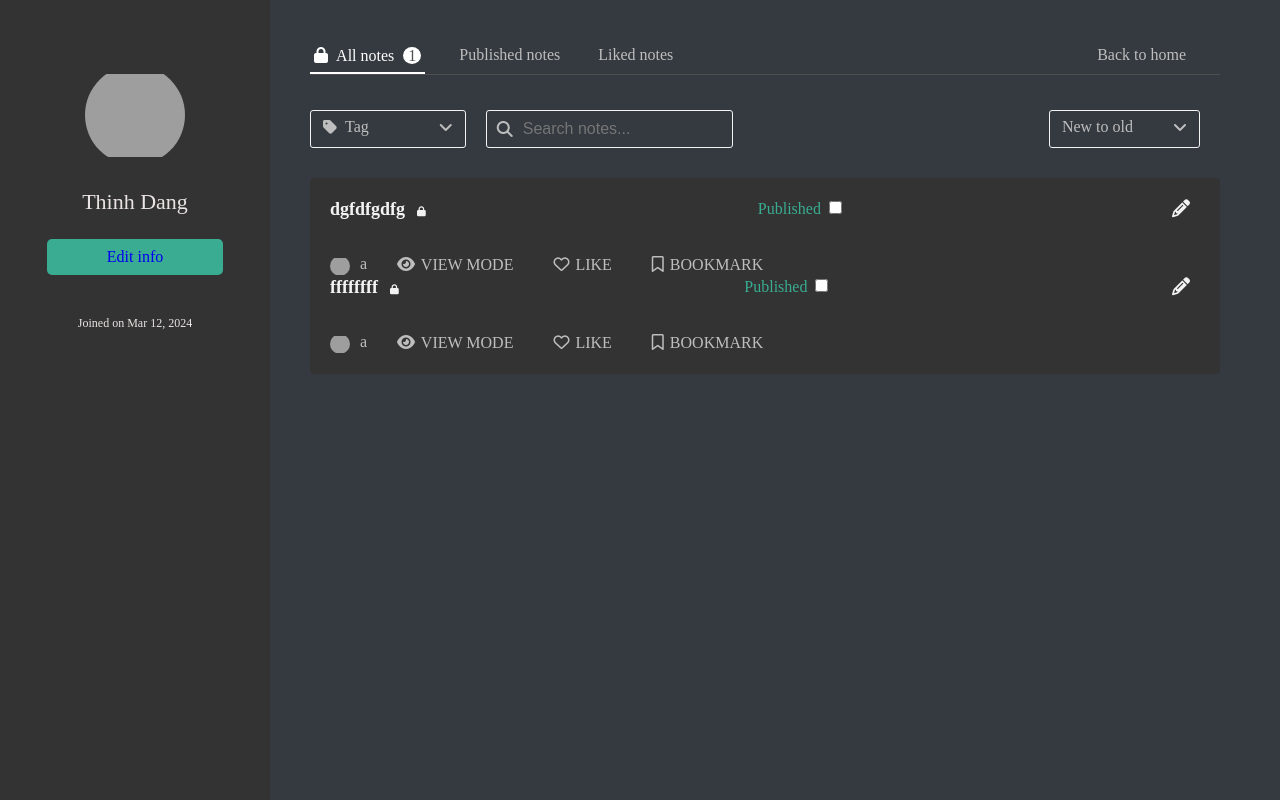
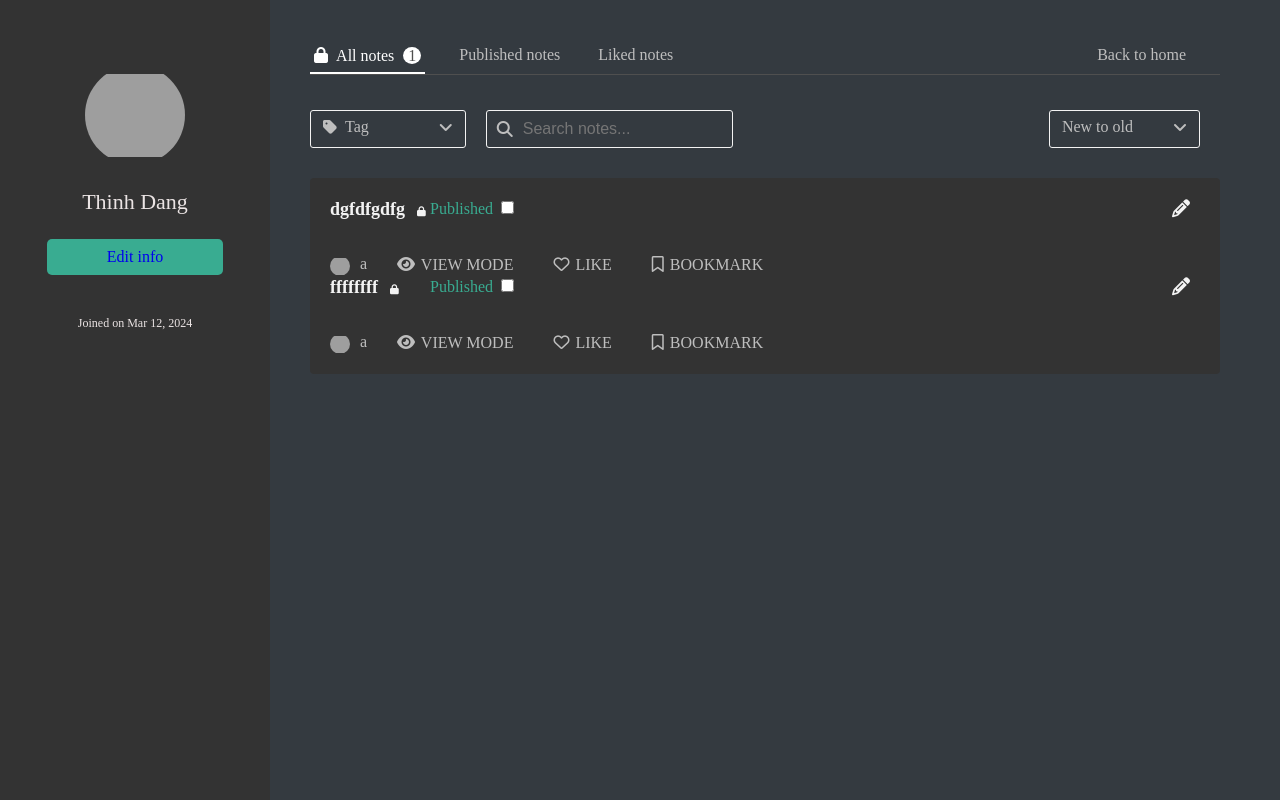
Before and after one commit to ngockhoa13/flask-mysql, a Flask app: page /profile in a window 1280 px wide. Run offline with Flask 3, Linux system fonts and the light colour scheme; a user stored in the database is signed in; data comes from the database, SQL or seed files in the repository; both versions use the stored data as it was after the commit; some libraries are stand-ins or nearby versions; grey boxes are pictures that could not be loaded.

Commit message:
do check box

```diff
--- a/app/assests/css/style.css
+++ b/app/assests/css/style.css
@@ -620,8 +620,13 @@ hr {
   width: inherit;
   display: flex;
   justify-content: space-between;
+  position: relative;
 }
-
+.published-checkbox{
+  position: absolute;
+  top: 0;
+  left: 100px;
+}
 .item-header .fa-pencil {
   margin-right: 30px;
 }
--- a/app/templates/index.html
+++ b/app/templates/index.html
@@ -74,10 +74,10 @@
       <!-- Blog-home area -->
       <section class="home-page ">
         <div class="post-items container">
-          <main class="blog-container">
+          <main class="">
             <!-- Blog-home area -->
             <section class="home-page">
-                <div class="post-items container">
+                <div class="post-items ">
                     {% for title, content in blog_info %}
                     <article class="post card-border" id="post-{{ loop.index }}">
                         <header class="post-header text-center">
```
Also changed, not shown: app/openu.db.
